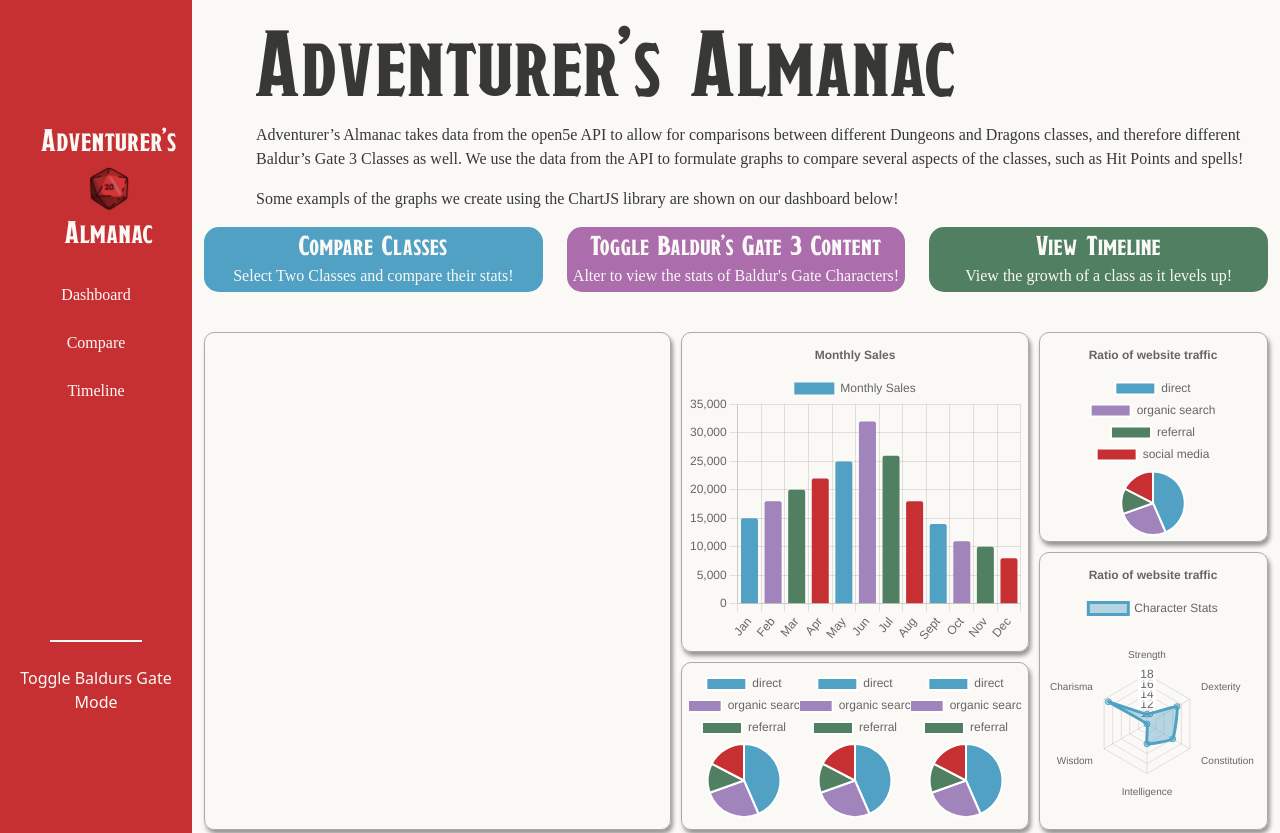
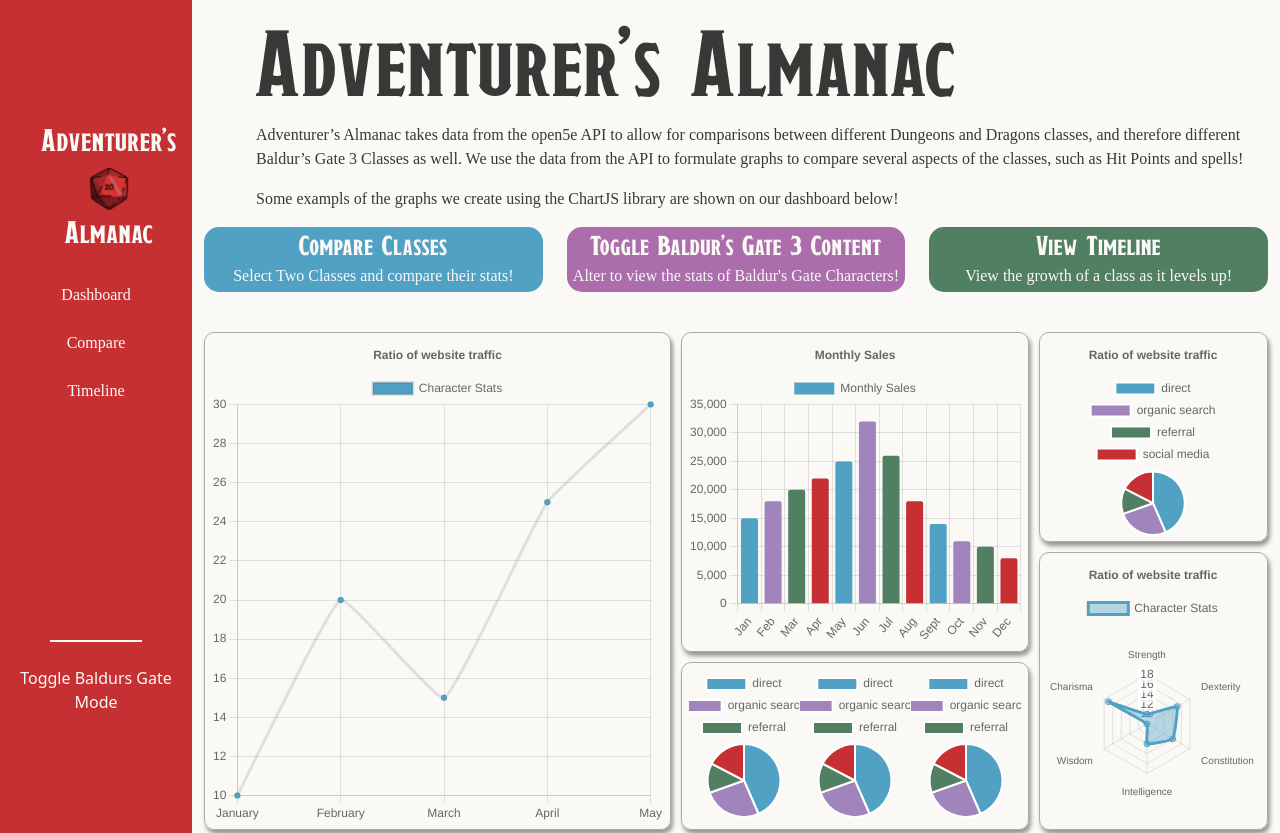
Before and after one commit to KurtSchwimmbacher/DV200ReactApplication, a React (Create React App) app in the folder dndstats/: page / in a window 1280 px wide. Shown: the top 833 px of the page. Built offline with nearby package versions, Linux system fonts and the light colour scheme; a web font is replaced by a local one.

Commit message:
add line graph to dash
using static data add line graph component to dashboard page

```diff
--- a/dndstats/src/components/BentoGrid.js
+++ b/dndstats/src/components/BentoGrid.js
@@ -8,11 +8,13 @@
 import Piechart from "./graphs/Piechart";
 import BarGraph from "./graphs/BarGraph";
 import RadarChart from "./graphs/RadarChart";
+import LineGraph from "./graphs/LineGraph";
 
 // import data
 import PieData from "../data/PieData.json";
 import BarData from "../data/BarData.json";
 import RadarData from "../data/RadarData.json";
+import LineData from "../data/LineData.json";
 
 // important other components
 import Carousel from "../components/Carousel";
@@ -72,10 +74,22 @@
       }
 
 
+      let lineGraphData = {
+        labels: LineData.map((data)=>data.label),
+        datasets: [{
+            label: "Character Stats",
+            data: LineData.map((data)=>data.data),
+            backgroundColor: '#51A1C5',
+            tension: 0.1
+        }]
+
+      }
+
+
   return (
     <div className="wrapper">
         <div className="grid1 grid-con">
-
+          <LineGraph chartData={lineGraphData} />
         </div>
         <div className="grid2 grid-con">
             <BarGraph chartData={bargraphData} />
--- a/dndstats/src/data/LineData.json
+++ b/dndstats/src/data/LineData.json
@@ -0,0 +1,7 @@
+[
+    {"label": "January", "data": 10},
+    {"label": "February", "data": 20},
+    {"label": "March", "data": 15},
+    {"label": "April", "data": 25},
+    {"label": "May", "data": 30}
+  ]
```
